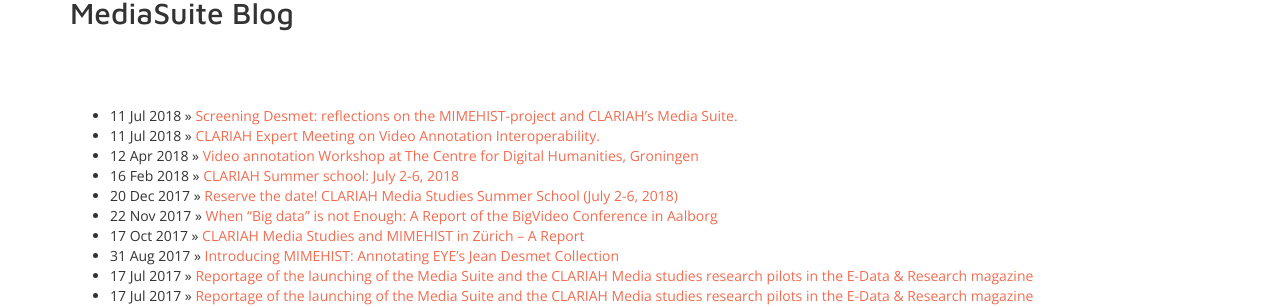
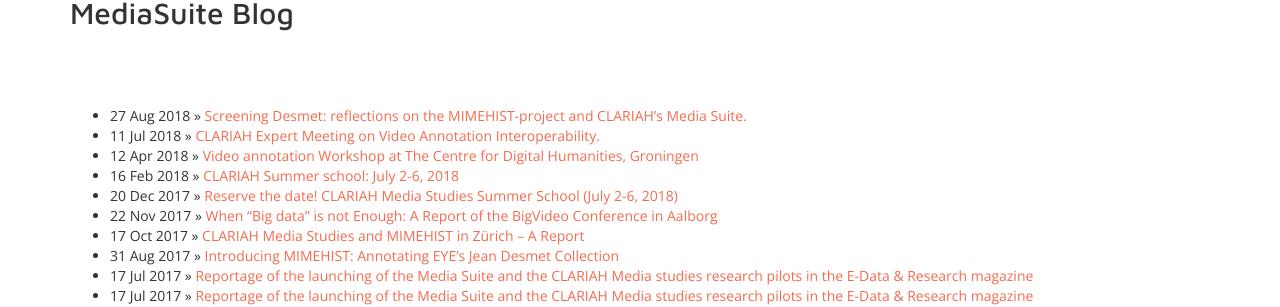
Before and after one commit to CLARIAH/mediasuite-blog, a Jekyll site: the page built from blog/index.html, in a window 1280 px wide. Shown: the part 174-481 px from the top of the page. Built offline with Jekyll 4.4.1, drawn with Linux system fonts in a browser that asks for light colours; nearby versions of some CDN libraries.

Commit message:
date fix

```diff
--- a/_posts/2018-08-27-screening-desmet.md
+++ b/_posts/2018-08-27-screening-desmet.md
@@ -2,7 +2,7 @@
 layout: post
 title: "Screening Desmet: reflections on the MIMEHIST-project and CLARIAH’s Media Suite."
 introduction: "Researcher Kathleen Lotze reflects about her experience as one of the first scholars who has worked in making available and searchable the Desmet paper collection via the CLARIAH Media Suite."
-date: 2018-07-11
+date: 2018-08-27
 ---
 
 **Screening Desmet: reflections on the MIMEHIST-project and CLARIAH’s Media Suite**
```
Also changed, not shown: _posts/2018-07-11-Clariah-annotation-expert-meeting.md (+1 -1 lines).
